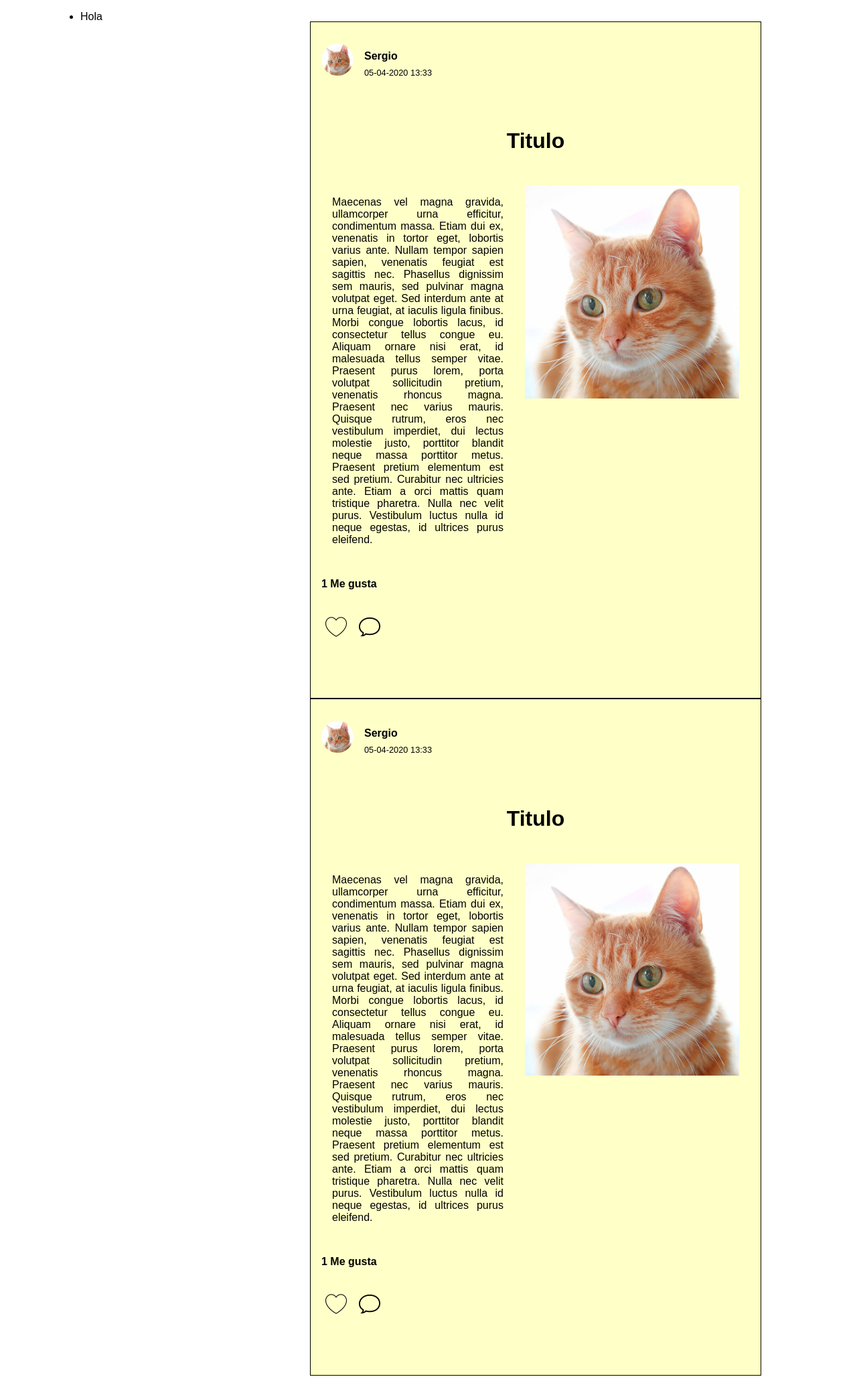
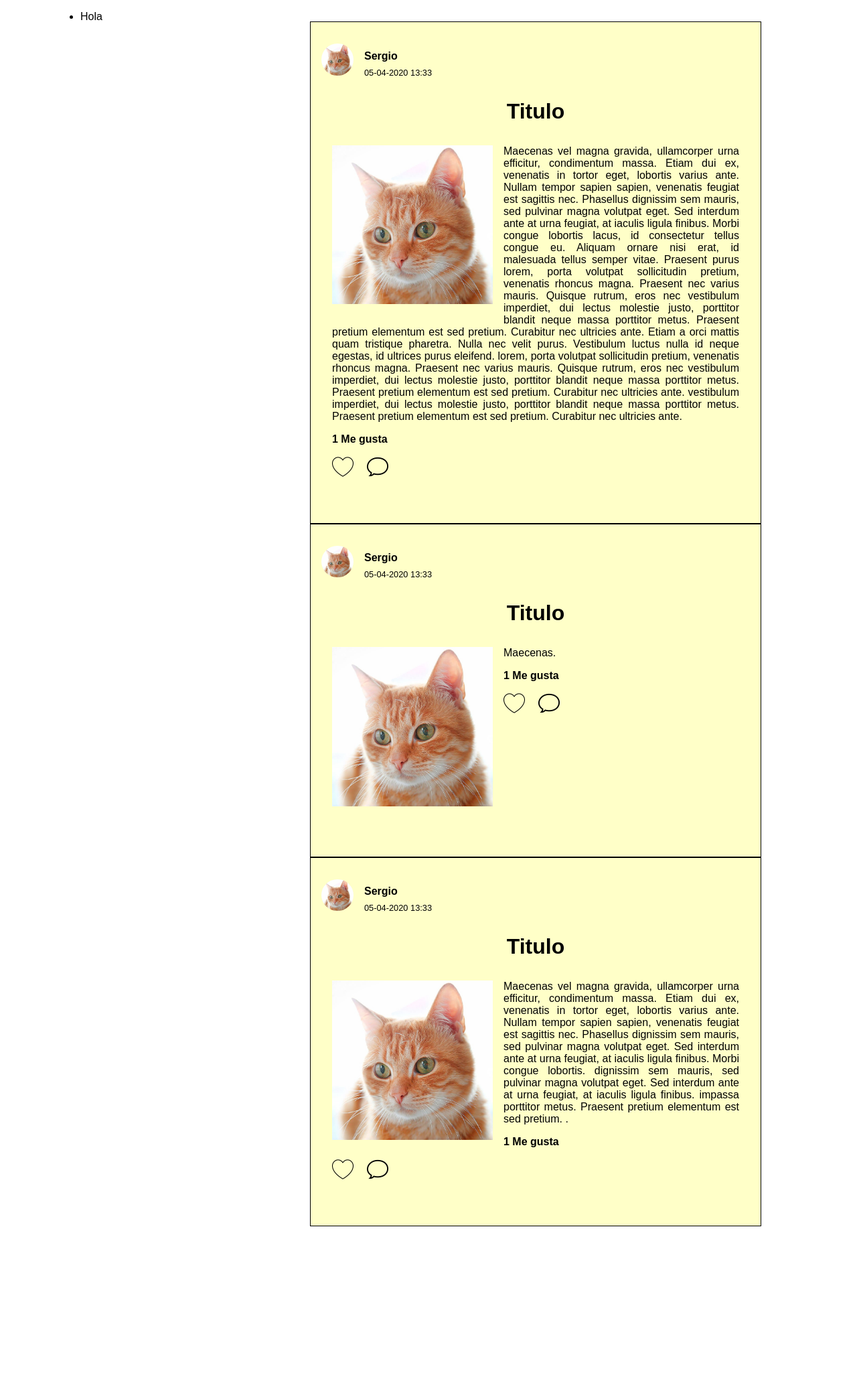
Before and after one commit to sergiosanchez71/FacePet, a PHP site: page /vista/vistaUsuario.php in a window 1280 px wide. Shown: the part 104-2166 px from the top of the page at 67% size. After the commit the page ends 1935 px from the top, so only its background shows below. Run offline with PHP 8.4, Linux system fonts and the light colour scheme; the visitor is signed in with stand-in values (Sample User, id 1).

Commit message:
Contenido 2 me gusta bug

```diff
--- a/vista/vistaUsuario.php
+++ b/vista/vistaUsuario.php
@@ -114,6 +114,7 @@ and open the template in the editor.
             }
 
             .post{
+                min-height: 29rem;
                 background-color: #FFFFC8;
                 width: 40rem;
                 margin: auto;
@@ -141,12 +142,8 @@ and open the template in the editor.
             }
 
             .postCont{
-                display: grid;
-                grid-template-areas:
-                    "titulo titulo"
-                    "contenido imagen"
-                    "likes likes";
-                margin-bottom: 3rem;
+                position: relative;
+                bottom: 2rem;
             }
 
             .postTitulo{
@@ -157,27 +154,29 @@ and open the template in the editor.
             }
 
             .postContenido{
-                grid-area: contenido;
                 text-align: justify;
-                padding: 1rem;
-
+                margin: 1rem;
             }
 
             .postImg{
-                grid-area: imagen;
-                width: 20rem;
-                text-align: center;
-                padding: 1rem;
+                width: 15rem;
+                width: 15rem;
+                float:left;
+                margin: 0 1rem 1rem 1rem;
             }
 
             .postLikes{
-                grid-area: likes;
                 font-weight: bold;
+                margin: 1rem;
+            }
+
+            .iconos{
+                margin: 1rem;
             }
 
             .postCorazonImg, .postComentarioImg{
                 width: 2rem;
-                padding: 0.4rem;
+                padding-right: 1rem;
             }
 
             #menuL{
@@ -220,17 +219,21 @@ and open the template in the editor.
                         <p class="postFecha">05-04-2020 13:33</p>
                         <div class="postCont">
                             <p class="postTitulo">Titulo</p>
+                            <img src="../controlador/img/gato.png" class="postImg" alt="postImg">
                             <p class="postContenido">Maecenas vel magna gravida, ullamcorper urna efficitur, condimentum massa.
                                 Etiam dui ex, venenatis in tortor eget, lobortis varius ante. Nullam tempor sapien sapien, venenatis feugiat est sagittis nec.
                                 Phasellus dignissim sem mauris, sed pulvinar magna volutpat eget. Sed interdum ante at urna feugiat, at iaculis ligula finibus.
                                 Morbi congue lobortis lacus, id consectetur tellus congue eu. Aliquam ornare nisi erat, id malesuada tellus semper vitae.
                                 Praesent purus lorem, porta volutpat sollicitudin pretium, venenatis rhoncus magna. Praesent nec varius mauris.
                                 Quisque rutrum, eros nec vestibulum imperdiet, dui lectus molestie justo, porttitor blandit neque massa porttitor metus. Praesent pretium elementum est sed pretium.
-                                Curabitur nec ultricies ante. Etiam a orci mattis quam tristique pharetra. Nulla nec velit purus. Vestibulum luctus nulla id neque egestas, id ultrices purus eleifend.</p>
-                            <img src="../controlador/img/gato.png" class="postImg" alt="postImg">
+                                Curabitur nec ultricies ante. Etiam a orci mattis quam tristique pharetra. Nulla nec velit purus. Vestibulum luctus nulla id neque egestas, id ultrices purus eleifend.
+                                lorem, porta volutpat sollicitudin pretium, venenatis rhoncus magna. Praesent nec varius mauris.
+                                Quisque rutrum, eros nec vestibulum imperdiet, dui lectus molestie justo, porttitor blandit neque massa porttitor metus. Praesent pretium elementum est sed pretium.
+                                Curabitur nec ultricies ante. vestibulum imperdiet, dui lectus molestie justo, porttitor blandit neque massa porttitor metus. Praesent pretium elementum est sed pretium.
+                                Curabitur nec ultricies ante.</p>
                             <p class="postLikes"><span>1</span> Me gusta</p>
-                            <p><a class="postCorazon"><img src="../controlador/img/noLike.png" class="postCorazonImg" alt="NoLike"></a>
-                            <a class="postComentario"><img src="../controlador/img/comentario.png" class="postComentarioImg" alt="Comentario"></a></p>
+                            <p class="iconos"><a class="postCorazon"><img src="../controlador/img/noLike.png" class="postCorazonImg" alt="NoLike"></a>
+                                <a class="postComentario"><img src="../controlador/img/comentario.png" class="postComentarioImg" alt="Comentario"></a></p>
                         </div>
                     </div>
                     <div class="post">
@@ -238,17 +241,28 @@ and open the template in the editor.
                         <p class="postFecha">05-04-2020 13:33</p>
                         <div class="postCont">
                             <p class="postTitulo">Titulo</p>
+                            <img src="../controlador/img/gato.png" class="postImg" alt="postImg">
+                            <p class="postContenido">Maecenas.</p>
+                            <p class="postLikes"><span>1</span> Me gusta</p>
+                            <p class="iconos"><a class="postCorazon"><img src="../controlador/img/noLike.png" class="postCorazonImg" alt="NoLike"></a>
+                                <a class="postComentario"><img src="../controlador/img/comentario.png" class="postComentarioImg" alt="Comentario"></a></p>
+                        </div>
+                    </div>
+                    <div class="post">
+                        <p class="postUsuario"><img src="../controlador/img/gato.png" class="imagenUsuario" alt="imagenUsuario"><span class="nombreUsuario">Sergio</span></p>
+                        <p class="postFecha">05-04-2020 13:33</p>
+                        <div class="postCont">
+                            <p class="postTitulo">Titulo</p>
+                            <img src="../controlador/img/gato.png" class="postImg" alt="postImg">
                             <p class="postContenido">Maecenas vel magna gravida, ullamcorper urna efficitur, condimentum massa.
                                 Etiam dui ex, venenatis in tortor eget, lobortis varius ante. Nullam tempor sapien sapien, venenatis feugiat est sagittis nec.
                                 Phasellus dignissim sem mauris, sed pulvinar magna volutpat eget. Sed interdum ante at urna feugiat, at iaculis ligula finibus.
-                                Morbi congue lobortis lacus, id consectetur tellus congue eu. Aliquam ornare nisi erat, id malesuada tellus semper vitae.
-                                Praesent purus lorem, porta volutpat sollicitudin pretium, venenatis rhoncus magna. Praesent nec varius mauris.
-                                Quisque rutrum, eros nec vestibulum imperdiet, dui lectus molestie justo, porttitor blandit neque massa porttitor metus. Praesent pretium elementum est sed pretium.
-                                Curabitur nec ultricies ante. Etiam a orci mattis quam tristique pharetra. Nulla nec velit purus. Vestibulum luctus nulla id neque egestas, id ultrices purus eleifend.</p>
-                            <img src="../controlador/img/gato.png" class="postImg" alt="postImg">
+                                Morbi congue lobortis. dignissim sem mauris, sed pulvinar magna volutpat eget. Sed interdum ante at urna feugiat, at iaculis ligula finibus.
+                                impassa porttitor metus. Praesent pretium elementum est sed pretium.
+                        .</p>
                             <p class="postLikes"><span>1</span> Me gusta</p>
-                            <p><a class="postCorazon"><img src="../controlador/img/noLike.png" class="postCorazonImg" alt="NoLike"></a>
-                            <a class="postComentario"><img src="../controlador/img/comentario.png" class="postComentarioImg" alt="Comentario"></a></p>
+                            <p class="iconos"><a class="postCorazon"><img src="../controlador/img/noLike.png" class="postCorazonImg" alt="NoLike"></a>
+                                <a class="postComentario"><img src="../controlador/img/comentario.png" class="postComentarioImg" alt="Comentario"></a></p>
                         </div>
                     </div>
                 </div>
```
